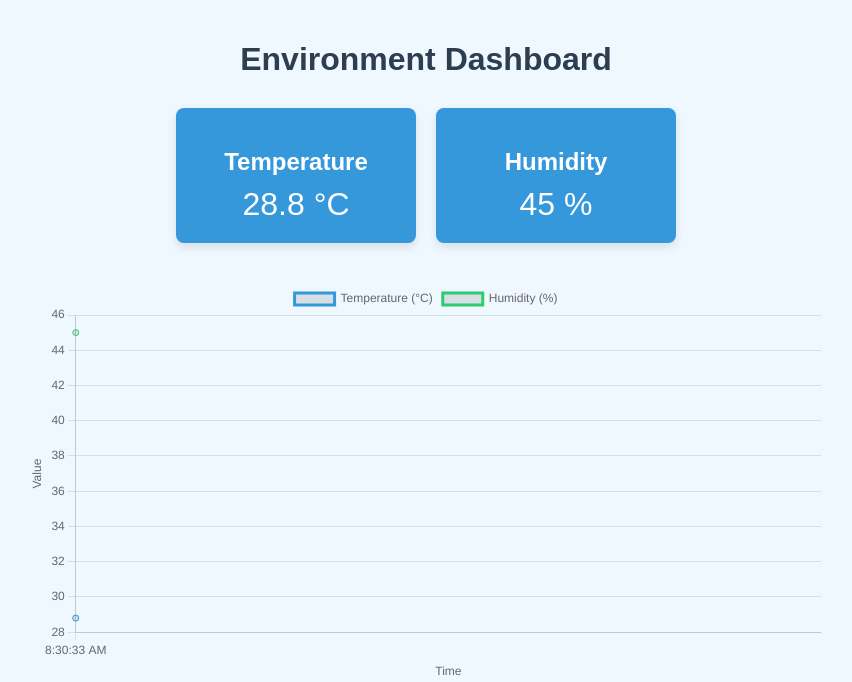
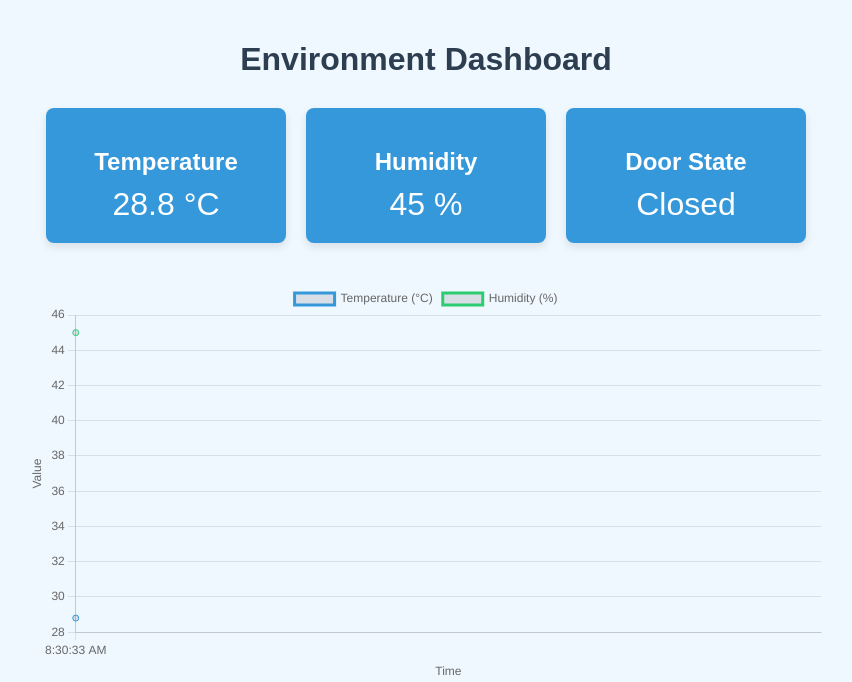
Before and after one commit to Chomba-Alice-Masase/csc4130-webserver, a Django app: page /chomba-alice-masase/ in a window 1280 px wide. Shown: the top 682 px of the page, without its empty margins (214-1066 px from the left). Run offline with Django 5.2, Linux system fonts and the light colour scheme; data comes from the database, SQL or seed files in the repository.

Commit message:
Added code for RFID

```diff
--- a/core/templates/home.html
+++ b/core/templates/home.html
@@ -70,12 +70,16 @@
             <h2>Humidity</h2>
             <p id="humidity">-- %</p>
         </div>
+        <div class="card">
+            <h2>Door State</h2>
+            <p id="doorState">--</p>
+        </div>
     </div>
     <div class="chart-container">
         <canvas id="envChart"></canvas>
     </div>
 
-    <!-- Form to type "on" or "off" -->
+    <!-- Form to type "on" or "off" for the relay -->
     <div style="margin-top: 20px;">
         <form id="relayForm">
             <input type="text" id="relayCommand" placeholder="Type 'on' or 'off'" required>
@@ -113,15 +117,31 @@
                     }
                 },
                 error: function(xhr, status, error) {
-                    console.error("Error fetching data:", error);
+                    console.error("Error fetching sensor data:", error);
+                }
+            });
+        }
+
+        function fetchDoorState() {
+            $.ajax({
+                url: "{% url 'access-control' %}",
+                method: "GET",
+                success: function(data) {
+                    $('#doorState').text(data.access_state === "open" ? "Open" : "Closed");
+                },
+                error: function(xhr, status, error) {
+                    console.error("Error fetching door state:", error);
                 }
             });
         }
 
         $(document).ready(function() {
-            // Fetch sensor data every 5 seconds
+            // Fetch sensor data and door state every 5 seconds
             setInterval(fetchSensorData, 5000);
+            setInterval(fetchDoorState, 5000);
+
             fetchSensorData(); // Initial fetch on page load
+            fetchDoorState();  // Initial fetch on page load
 
             // Handle relay form submission
             $('#relayForm').submit(function(e) {
--- a/core/urls.py
+++ b/core/urls.py
@@ -1,5 +1,5 @@
 from django.urls import path
-from .views import relay_control, TempView, SensorDataCreateAPIView, SensorDataListAPIView, LatestTemperatureData
+from .views import relay_control, TempView, SensorDataCreateAPIView, SensorDataListAPIView, LatestTemperatureData, access_control
 
 urlpatterns = [
     path('sensor-data/', SensorDataListAPIView.as_view(), name='sensor-data-list'),
@@ -7,4 +7,5 @@ urlpatterns = [
     path('', TempView.as_view(), name='home'),
     path('latest-temperature-data/', LatestTemperatureData.as_view(), name='latest-temperature-data'),
     path('relay-control/', relay_control, name='relay-control'),
+    path('access-control/', access_control, name='access-control'),  # Add this line
 ]
--- a/core/views.py
+++ b/core/views.py
@@ -1,3 +1,4 @@
+# Import necessary modules
 from django.shortcuts import render
 from rest_framework import generics
 from .models import SensorData
@@ -7,7 +8,6 @@ from django.http import JsonResponse
 from django.utils.decorators import method_decorator
 from django.views.decorators.csrf import csrf_exempt
 import json
-
 
 # This file contains data regarding the views that make the API calls.
 
@@ -27,7 +27,6 @@ class TempView(View):  # This is our home view for our web app.
 
     def get(self, request):
         sensor_data = SensorData.objects.all().order_by('-id')
-
         context = {'sensor_data': sensor_data}
         return render(request, self.template_name, context)
 
@@ -40,6 +39,7 @@ class LatestTemperatureData(View):  # This fetches the posted data and displays
 
 
 relay_state = "off"  # This will store the current relay state
+access_state = "closed"  # Default state for the door
 
 
 @csrf_exempt
@@ -56,3 +56,20 @@ def relay_control(request):
 
     elif request.method == 'GET':
         return JsonResponse({'relay': relay_state})
+
+@csrf_exempt
+def access_control(request):
+    global access_state
+    if request.method == 'POST':
+        body = json.loads(request.body)
+        access_granted = body.get('access_granted')
+
+        if access_granted:
+            access_state = "open"  # Door is open
+        else:
+            access_state = "closed"  # Door remains closed
+
+        return JsonResponse({'access_state': access_state})
+
+    elif request.method == 'GET':
+        return JsonResponse({'access_state': access_state})
```
Also changed, not shown: app.yaml (added, +22 -0 lines), 1 other file.
